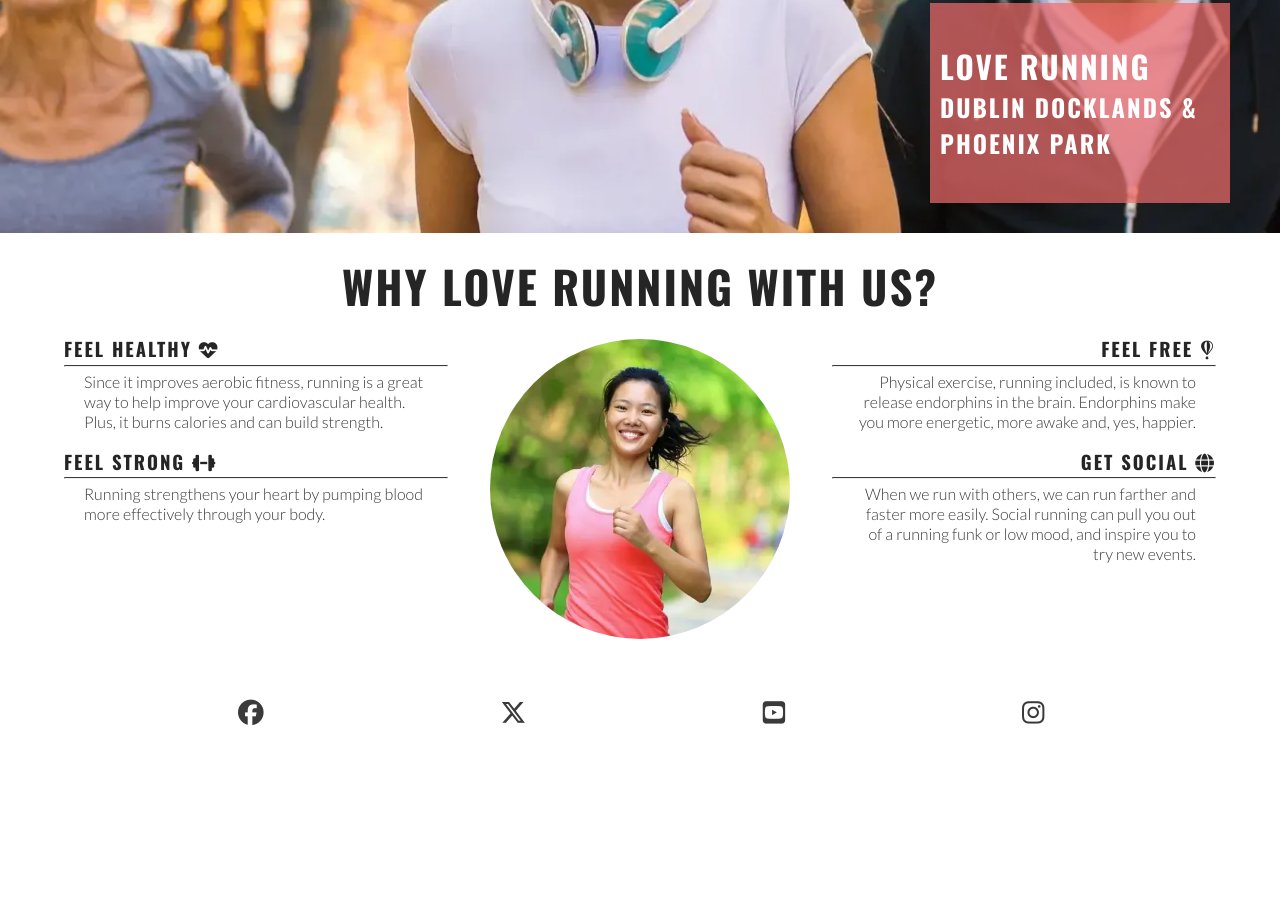
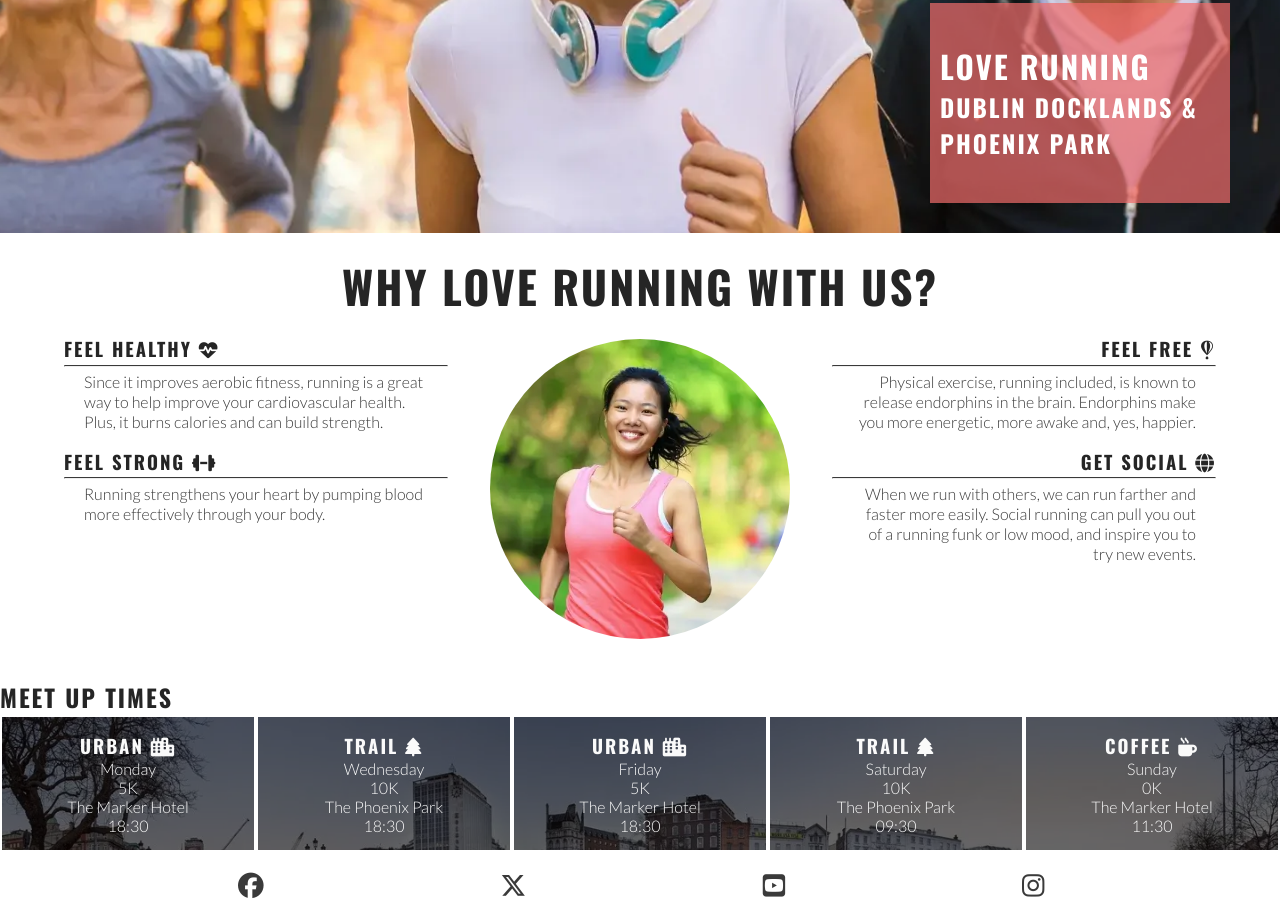
Before and after one commit to Berilkdd/love-running, a plain HTML site: page index.html in a window 1280 px wide. Shown: the part 446-1366 px from the top of the page. Before the commit the page ends 1193 px from the top, so only its background shows below. Drawn offline with nearby package versions, Linux system fonts and the light colour scheme.

Commit message:
Style meetup times

```diff
--- a/assets/css/style.css
+++ b/assets/css/style.css
@@ -267,4 +267,31 @@ main {
 
 }
 
+/*Meetup Times section*/
+
+#times {
+    background: url('../images/dublin-city.webp') no-repeat top center / cover;
+    display: flex;
+    flex-wrap: wrap;
 }
+
+#times div {
+    color: #fafafa;
+    background-color: rgba(0, 0, 0, .6);
+    padding: 15px;
+    text-align: center;
+    /*this will not wrap on screens of less than 400px wide. Each div will expand to fill the available space on its row*/
+    flex-basis: 200px;
+    flex-grow: 1;
+    /*Create a grid of meetup time divs over the background image*/
+    border: 2px solid white;
+}
+
+#times h3 {
+    /* Override the heading colour set in general*/
+    color: #fafafa;
+}
+
+
+
+}
--- a/index.html
+++ b/index.html
@@ -79,6 +79,47 @@
                 </div>
             </div>
         </section>
+        <!-- Meetup times section -->
+        <section id="meetups">
+            <h2> Meet up times</h2>
+            <div id="times">
+                <div>
+                    <h3>Urban <i class="fa-solid fa-city"></i></h3>
+                    <p>Monday</p>
+                    <p>5K</p>
+                    <p>The Marker Hotel</p>
+                    <p>18:30</p>
+                </div>
+                <div>
+                    <h3>Trail <i class="fa-solid fa-tree"></i></h3>
+                    <p>Wednesday</p>
+                    <p>10K</p>
+                    <p>The Phoenix Park</p>
+                    <p>18:30</p>
+                </div>
+                <div>
+                    <h3>Urban <i class="fa-solid fa-city"></i></h3>
+                    <p>Friday</p>
+                    <p>5K</p>
+                    <p>The Marker Hotel</p>
+                    <p>18:30</p>
+                </div>
+                <div>
+                    <h3>Trail <i class="fa-solid fa-tree"></i></h3>
+                    <p>Saturday</p>
+                    <p>10K</p>
+                    <p>The Phoenix Park</p>
+                    <p>09:30</p>
+                </div>
+                <div>
+                    <h3>Coffee <i class="fa-solid fa-mug-hot"></i></h3>
+                    <p>Sunday</p>
+                    <p>0K</p>
+                    <p>The Marker Hotel</p>
+                    <p>11:30</p>
+                </div>
+            </div>
+        </section>
     </main>
 
     <!-- Footer -->
```
Also changed, not shown: assets/images/dublin-city.webp (added).
